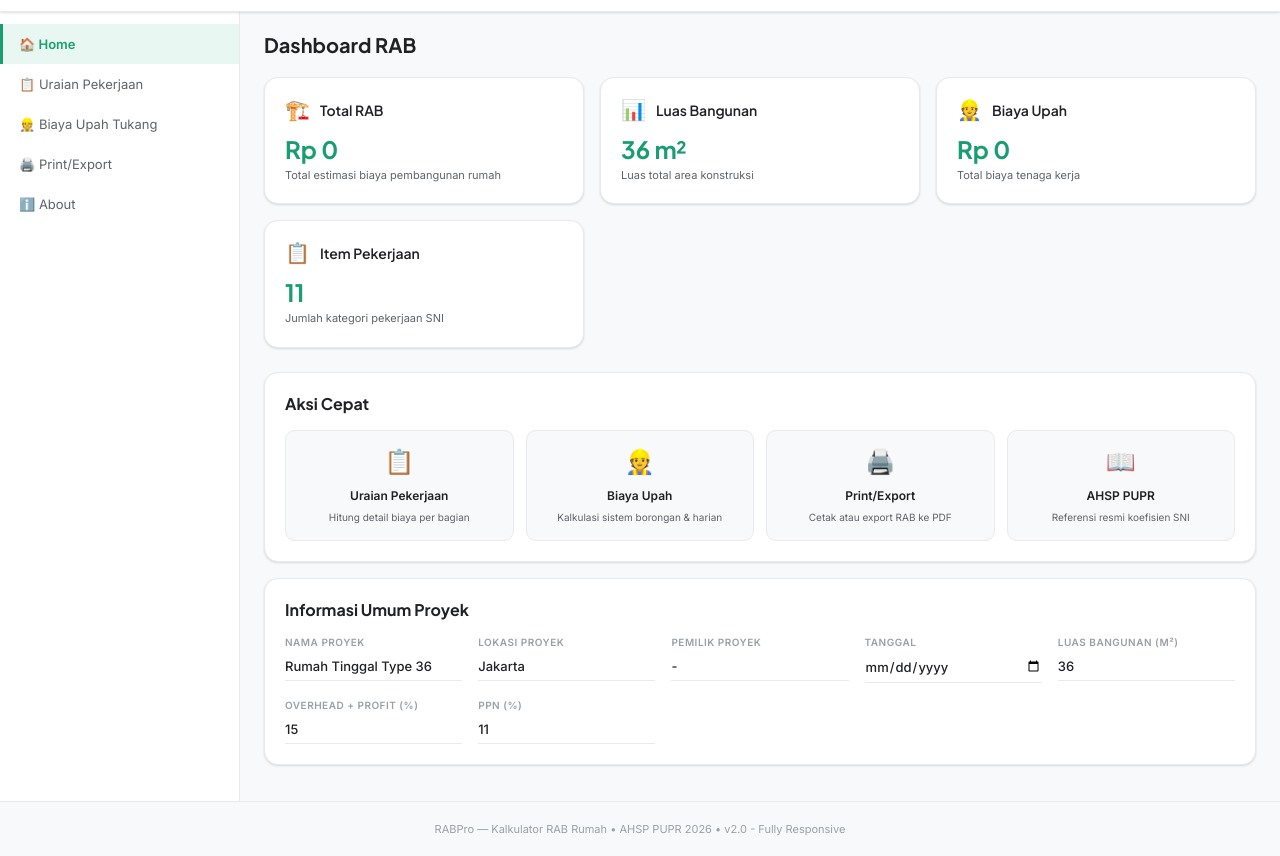
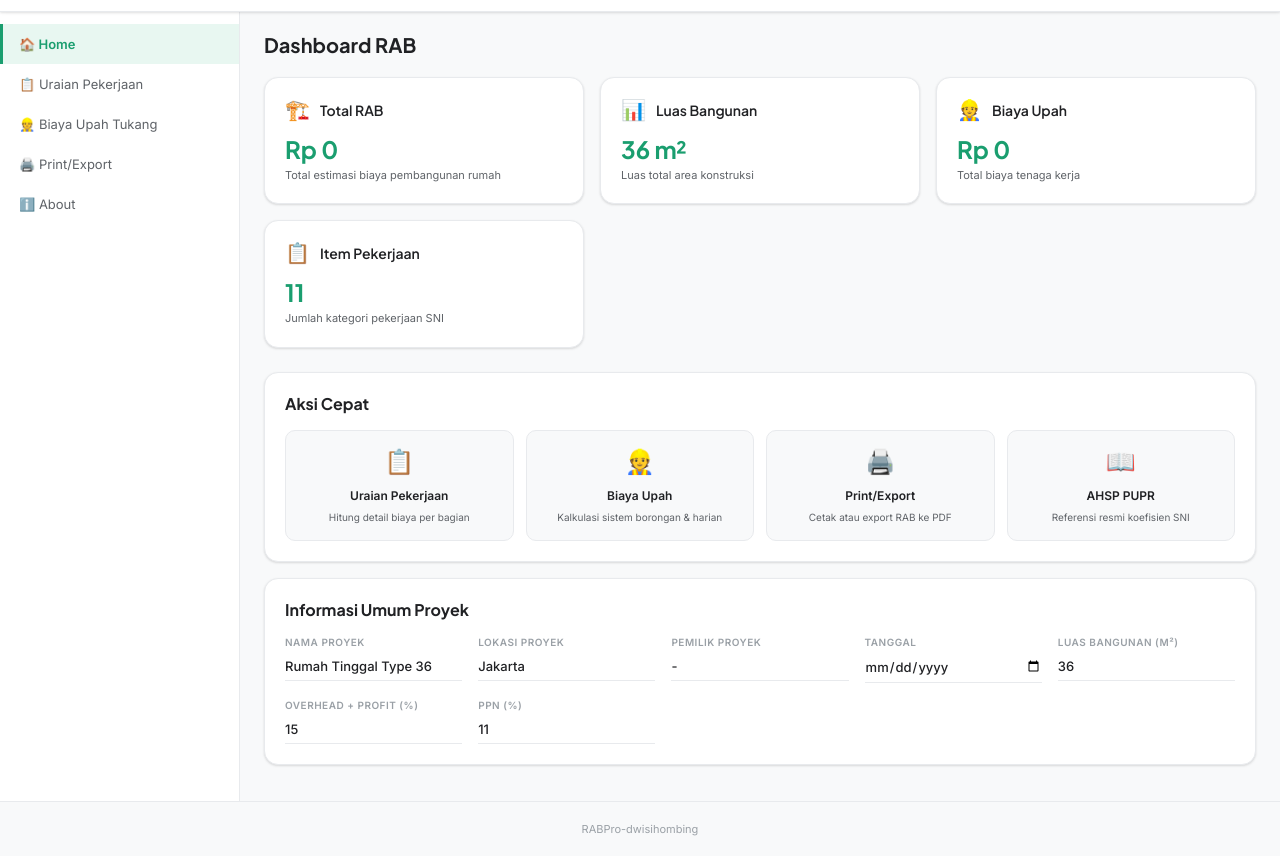
Before and after one commit to dwisihombing/Kalkulator-RAB-Rumah, a website: page pages/home.html in a window 1280 px wide. Shown: the part 44-900 px from the top of the page. Drawn offline with Linux system fonts and the light colour scheme.

Commit message:
Update footer to RABPro-dwisihombing and add AI info in about

```diff
--- a/pages/home.html
+++ b/pages/home.html
@@ -222,7 +222,7 @@ a{color:var(--green);text-decoration:none}
 </div>
 
 <footer class="site-footer">
-  RABPro — Kalkulator RAB Rumah • AHSP PUPR 2026 • v2.0 - Fully Responsive
+  RABPro-dwisihombing
 </footer>
 
 <script>
```
Also changed, not shown: pages/about.html (+2 -1 lines), pages/pekerjaan.html (+1 -1 lines), pages/print.html (+1 -1 lines), pages/upah.html (+1 -1 lines).
